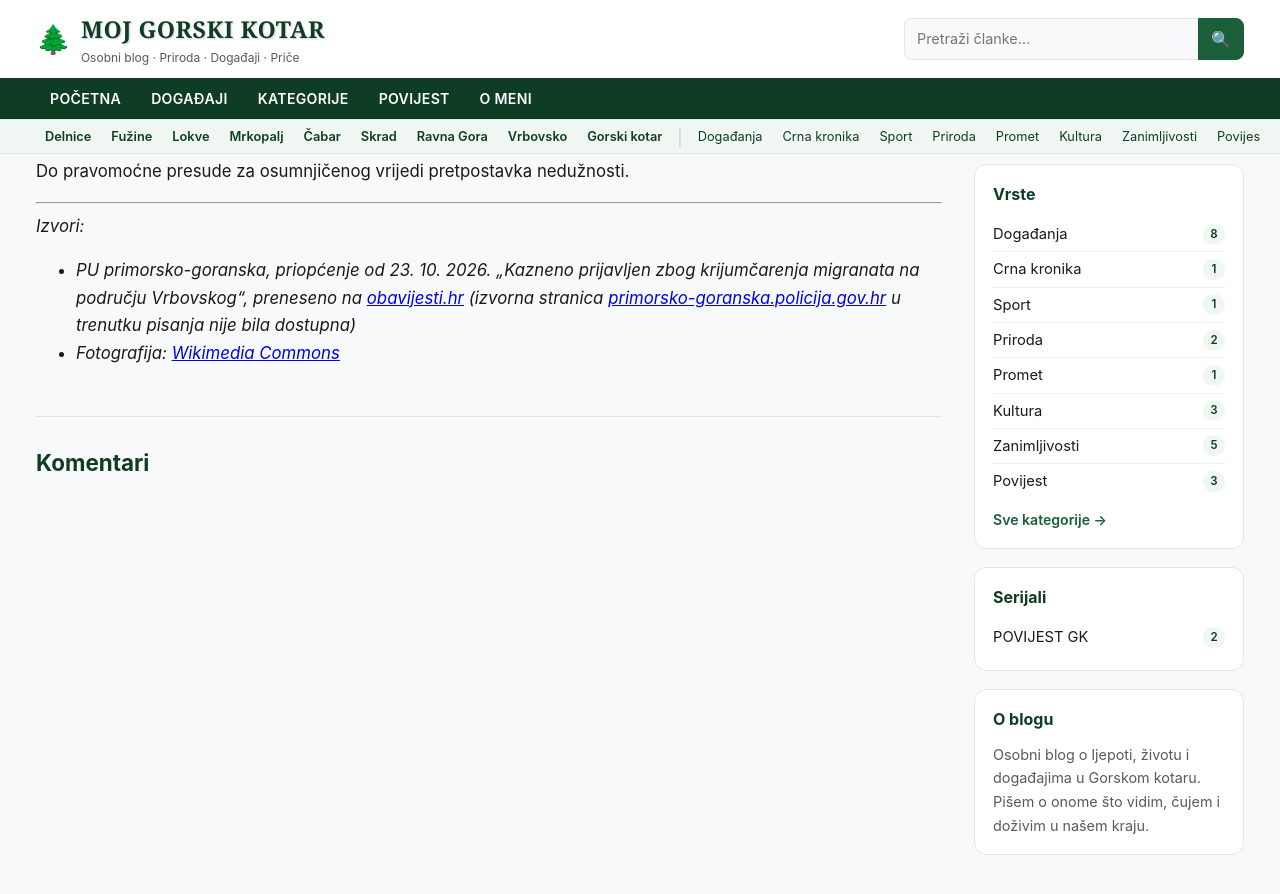
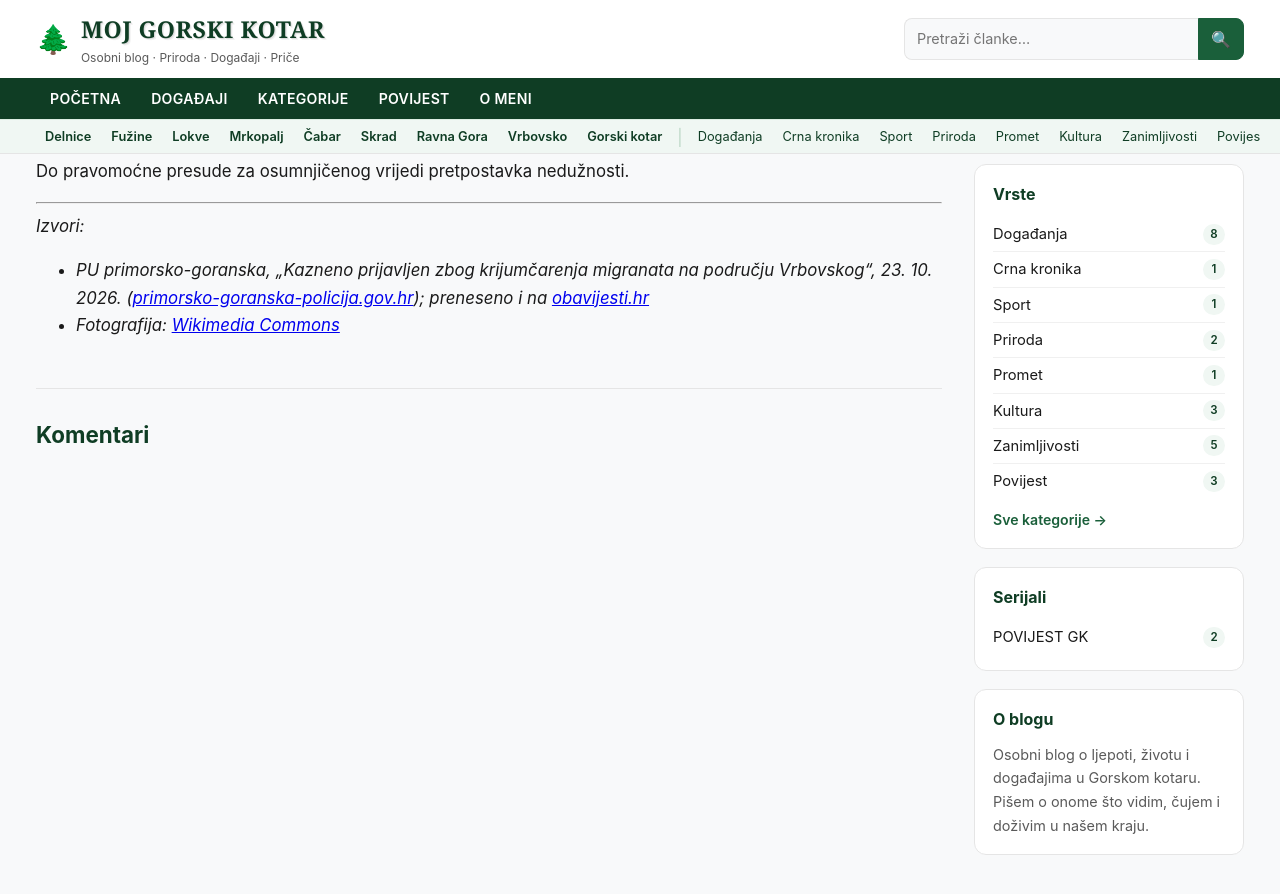
Before and after one commit to MojGK/gorski-kotar.info, a Jekyll site: the page built from _posts/2026-10-24-vrbovsko-uhicen-zbog-sumnje-na-krijumcarenje-ljudi.md, in a window 1280 px wide and 900 px high, scrolled down 1124 px. Shown: the top 894 px of the window. Built offline with Jekyll 4.4.1, drawn with Linux system fonts in a browser that asks for light colours; comment, search, counter and statistics services are not loaded.

Commit message:
Vrbovsko krijumčarenje: izravna poveznica na priopćenje PU PGŽ

```diff
--- a/_posts/2026-10-24-vrbovsko-uhicen-zbog-sumnje-na-krijumcarenje-ljudi.md
+++ b/_posts/2026-10-24-vrbovsko-uhicen-zbog-sumnje-na-krijumcarenje-ljudi.md
@@ -23,5 +23,5 @@ Do pravomoćne presude za osumnjičenog vrijedi pretpostavka nedužnosti.
 
 *Izvori:*
 
-- *PU primorsko-goranska, priopćenje od 23. 10. 2026. „Kazneno prijavljen zbog krijumčarenja migranata na području Vrbovskog“, preneseno na [obavijesti.hr](https://www.obavijesti.hr/primorsko-goranska-policija-gov-hr/2026-10-23/-vijesti-kazneno-prijavljen-zbog-krijumcarenja-migranata-na-podrucju-vrbovskog-36071-4022229) (izvorna stranica [primorsko-goranska.policija.gov.hr](https://primorsko-goranska.policija.gov.hr/) u trenutku pisanja nije bila dostupna)*
+- *PU primorsko-goranska, „Kazneno prijavljen zbog krijumčarenja migranata na području Vrbovskog“, 23. 10. 2026. ([primorsko-goranska-policija.gov.hr](https://primorsko-goranska-policija.gov.hr/vijesti/kazneno-prijavljen-zbog-krijumcarenja-migranata-na-podrucju-vrbovskog/36071)); preneseno i na [obavijesti.hr](https://www.obavijesti.hr/primorsko-goranska-policija-gov-hr/2026-10-23/-vijesti-kazneno-prijavljen-zbog-krijumcarenja-migranata-na-podrucju-vrbovskog-36071-4022229)*
 - *Fotografija: [Wikimedia Commons](https://commons.wikimedia.org/wiki/File:A6_13_Javorova_Kosa_130109.jpg)*
```
